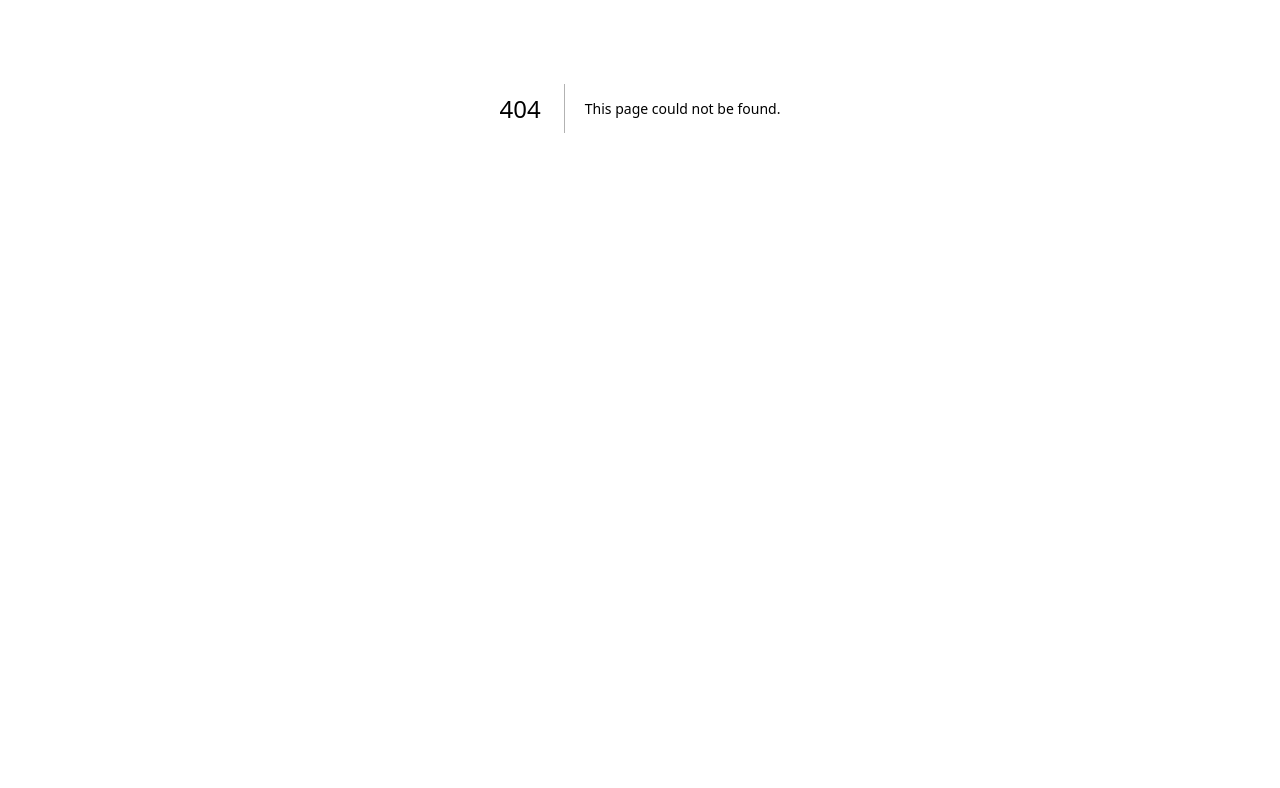
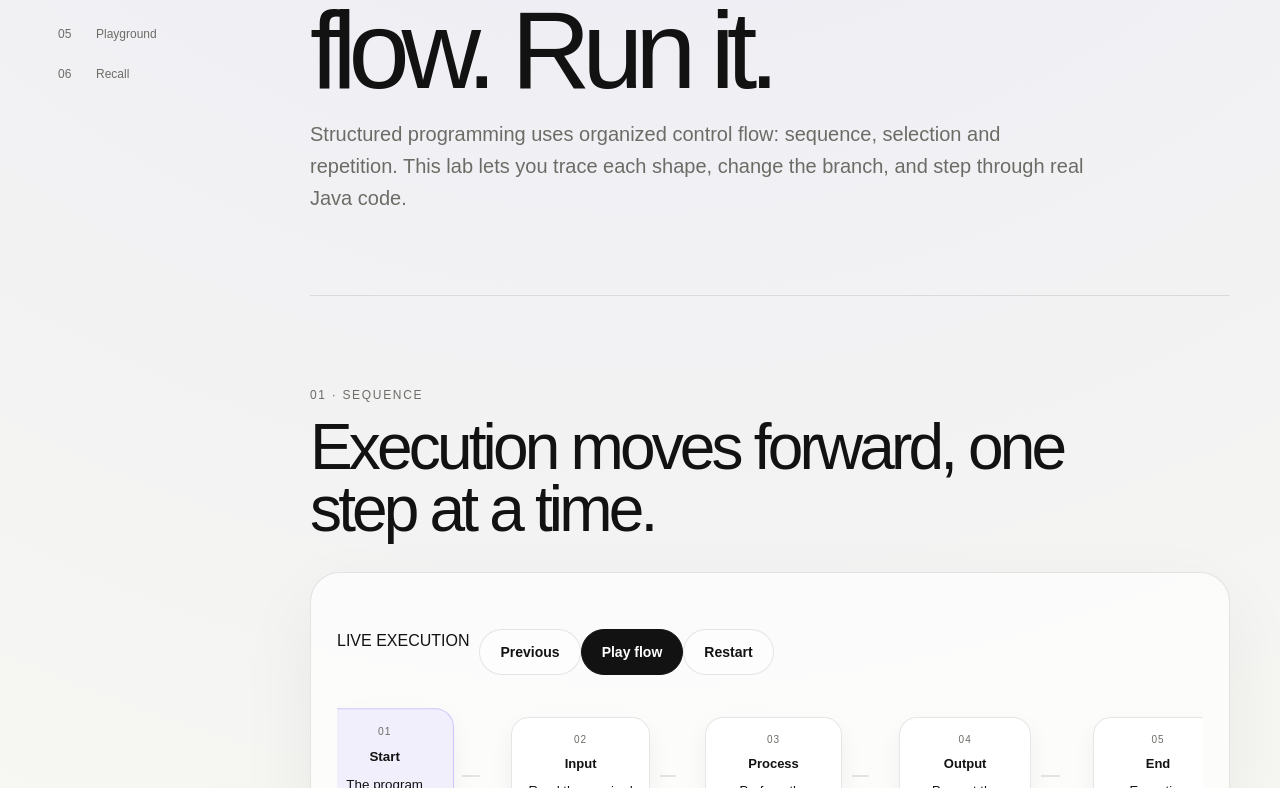
Before and after one commit to veera-raghavann/app, a Next.js app: page /learn/structured/visual in a window 1280 px wide. Before the commit this address had no page. Shown: the part 292-1080 px from the top of the page. Before the commit the page ends 800 px from the top, so only its background shows below. Built offline with nearby package versions, Linux system fonts and the light colour scheme.

Commit message:
feat: add immersive structured programming lab

```diff
--- /dev/null
+++ b/src/app/learn/structured/visual/page.tsx
@@ -0,0 +1,77 @@
+"use client";
+
+import Link from "next/link";
+import { useMemo, useState } from "react";
+import { motion } from "motion/react";
+import ConceptShell from "@/components/learning/ConceptShell";
+import ExecutionFlow from "@/components/learning/ExecutionFlow";
+import FlowMachine from "@/components/learning/FlowMachine";
+import ExecutionCode from "@/components/learning/ExecutionCode";
+import { RevealCard } from "@/components/learning/ConceptExperience";
+
+const code = [
+  "int marks = 72;",
+  "String result;",
+  "if (marks >= 50) {",
+  "  result = \"Pass\";",
+  "} else {",
+  "  result = \"Try again\";",
+  "}",
+  "System.out.println(result);",
+];
+
+export default function StructuredVisualPage() {
+  const [reps, setReps] = useState(4);
+  const loopSteps = useMemo(() => ["Start", ...Array.from({ length: reps }, (_, i) => `Iteration ${i + 1}`), "End"], [reps]);
+
+  return (
+    <ConceptShell number="02A" kicker="Structured programming · visual lab" title="Don’t memorize the flow. Run it." intro="Structured programming uses organized control flow: sequence, selection and repetition. This lab lets you trace each shape, change the branch, and step through real Java code.">
+      <section className="lesson-section" id="visual">
+        <div className="lesson-kicker">01 · Sequence</div>
+        <h2>Execution moves forward, one step at a time.</h2>
+        <div className="visual-card"><ExecutionFlow steps={[{ label: "Start", detail: "The program begins." }, { label: "Input", detail: "Read the required value." }, { label: "Process", detail: "Perform the operation." }, { label: "Output", detail: "Present the result." }, { label: "End", detail: "Execution finishes." }]} /></div>
+      </section>
+
+      <section className="lesson-section" id="mechanism">
+        <div className="lesson-kicker">02 · Selection</div>
+        <h2>One condition. Two possible paths.</h2>
+        <div className="visual-card"><FlowMachine /></div>
+      </section>
+
+      <section className="lesson-section">
+        <div className="lesson-kicker">03 · Repetition</div>
+        <h2>Loops are controlled return journeys.</h2>
+        <div className="card">
+          <label className="field"><span>Iterations · {reps}</span><input type="range" min="1" max="8" value={reps} onChange={(e) => setReps(Number(e.target.value))} /></label>
+          <div style={{ marginTop: 25 }}><ExecutionFlow steps={loopSteps.map((label, i) => ({ label, detail: i === 0 ? "Enter the loop." : i === loopSteps.length - 1 ? "The condition is no longer satisfied." : "Run the loop body, then return to the condition." }))} loopTo={1} interval={700} /></div>
+        </div>
+      </section>
+
+      <section className="lesson-section" id="code">
+        <div className="lesson-kicker">04 · Code connection</div>
+        <h2>See the source code follow the same shape.</h2>
+        <ExecutionCode code={code} steps={[
+          { line: 1, label: "State", detail: "marks starts with the value 72." },
+          { line: 2, label: "Prepare result", detail: "A variable is ready to hold the branch outcome." },
+          { line: 3, label: "Decision", detail: "The program evaluates whether marks is at least 50." },
+          { line: 4, label: "True branch", detail: "Because 72 ≥ 50, the pass branch executes." },
+          { line: 8, label: "Output", detail: "The resulting value is printed." },
+        ]} />
+      </section>
+
+      <section className="lesson-section">
+        <div className="lesson-kicker">05 · Transfer</div>
+        <div className="idea-grid">
+          <RevealCard eyebrow="Mental model" title="Sequence"><p>Forward path.</p></RevealCard>
+          <RevealCard eyebrow="Mental model" title="Selection"><p>Choose a path.</p></RevealCard>
+          <RevealCard eyebrow="Mental model" title="Repetition"><p>Return and repeat.</p></RevealCard>
+          <RevealCard eyebrow="Mental model" title="Structured"><p>Keep the logic organized.</p></RevealCard>
+        </div>
+      </section>
+
+      <section className="lesson-section" id="recall">
+        <div className="card recall-card"><div className="lesson-kicker">Recall</div><h3>Say it without looking.</h3><p>Sequence executes in order. Selection chooses between paths. Repetition revisits a block while its condition keeps the flow alive.</p><Link className="button primary" href="/learn">Continue</Link></div>
+      </section>
+    </ConceptShell>
+  );
+}
```
